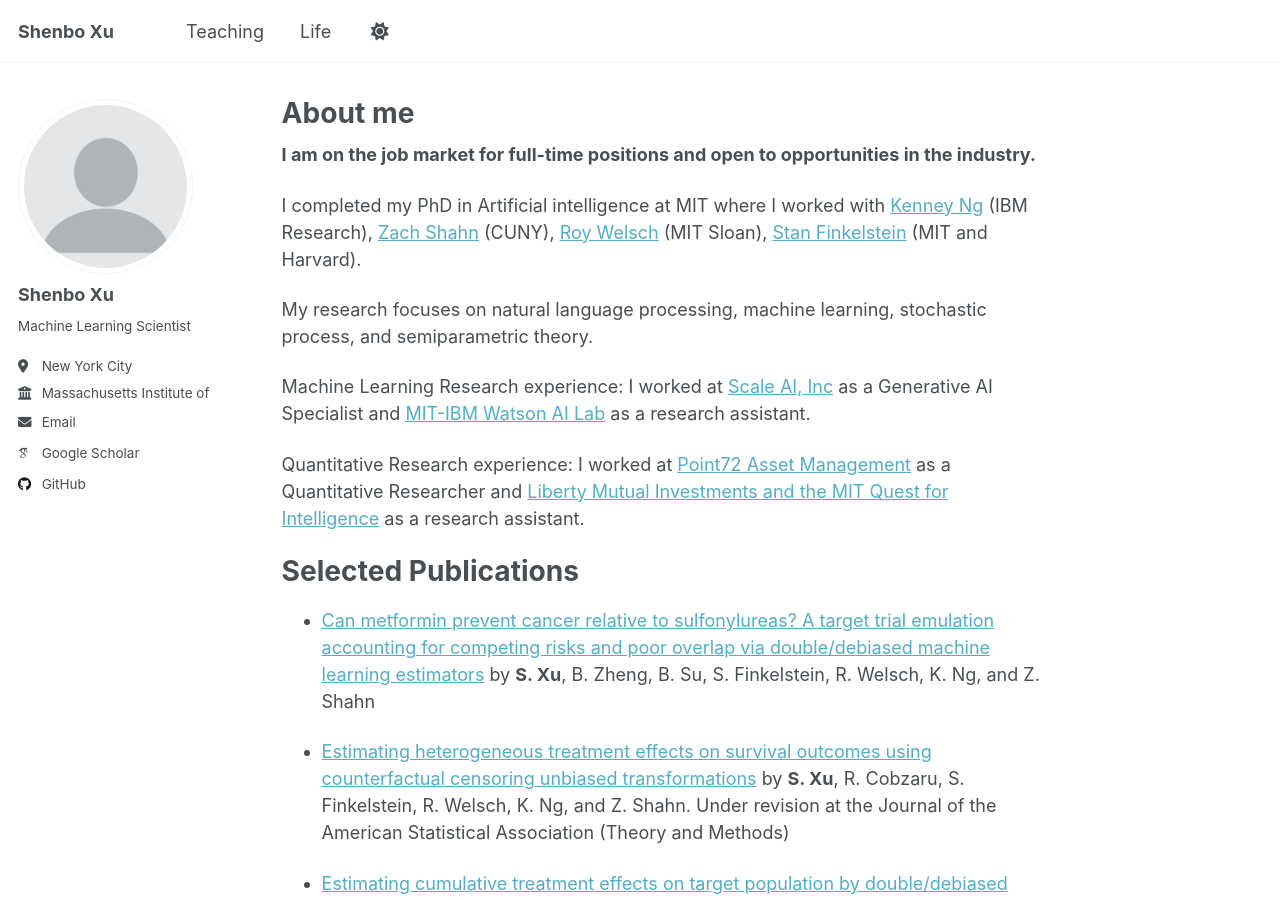
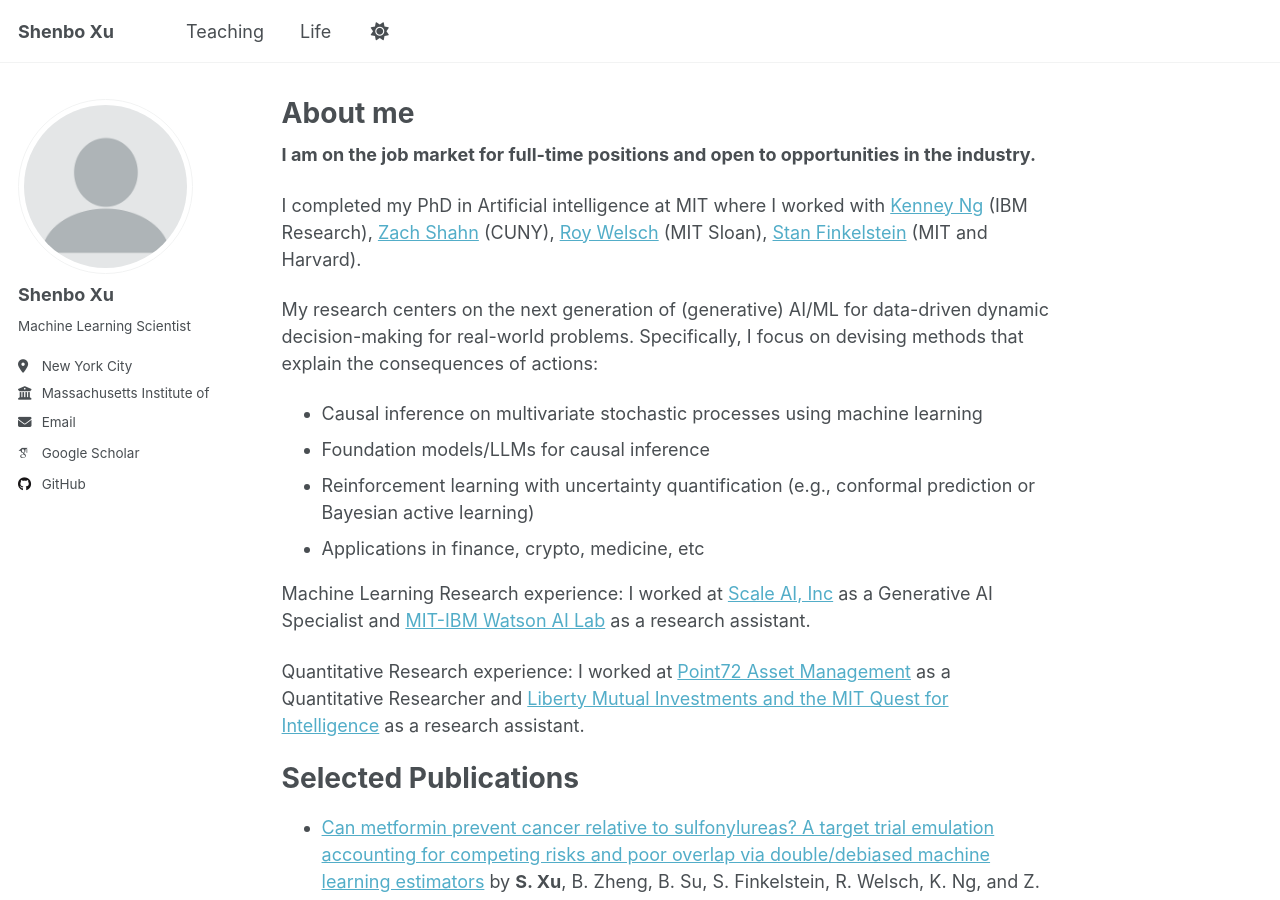
Before and after one commit to xushenbo/xushenbo.github.io, a Jekyll site: the page built from _pages/about.md, in a window 1280 px wide and 900 px high. Built offline with Jekyll 4.4.1, drawn with Linux system fonts in a browser that asks for light colours; some web fonts are replaced; a script that is not in the unit is left out.

Commit message:
Update about.md

```diff
--- a/_pages/about.md
+++ b/_pages/about.md
@@ -11,9 +11,12 @@ redirect_from:
 
 I completed my PhD in Artificial intelligence at MIT where I worked with [Kenney Ng](https://research.ibm.com/people/kenney-ng) (IBM Research), [Zach Shahn](https://sph.cuny.edu/about/people/faculty/zach-shahn/) (CUNY), [Roy Welsch](https://mitmgmtfaculty.mit.edu/rwelsch/) (MIT Sloan), [Stan Finkelstein](https://hst.mit.edu/faculty-research/faculty/finkelstein-stan) (MIT and Harvard).
 
-My research focuses on natural language processing, machine learning, stochastic process, and semiparametric theory.
+My research centers on the next generation of (generative) AI/ML for data-driven dynamic decision-making for real-world problems. Specifically, I focus on devising methods that explain the consequences of actions:
 
-
+- Causal inference on multivariate stochastic processes using machine learning
+- Foundation models/LLMs for causal inference
+- Reinforcement learning with uncertainty quantification (e.g., conformal prediction or Bayesian active learning)
+- Applications in finance, crypto, medicine, etc
 
 Machine Learning Research experience: I worked at [Scale AI, Inc](https://scale.com/) as a Generative AI Specialist and [MIT-IBM Watson AI Lab](https://mitibmwatsonailab.mit.edu/) as a research assistant.
 
@@ -38,6 +41,8 @@ Selected Publications
 
 
 <!--
+My research focuses on natural language processing, stochastic process, and semiparametric theory.
+
 blah
 ======
 Like many other Jekyll-based GitHub Pages templates, Academic Pages makes you separate the website's content from its form. The content & metadata of your website are in structured Markdown files, while various other files constitute the theme, specifying how to transform that content & metadata into HTML pages. You keep these various Markdown (.md), YAML (.yml), HTML, and CSS files in a public GitHub repository. Each time you commit and push an update to the repository, the [GitHub pages](https://pages.github.com/) service creates static HTML pages based on these files, which are hosted on GitHub's servers free of charge.
```
